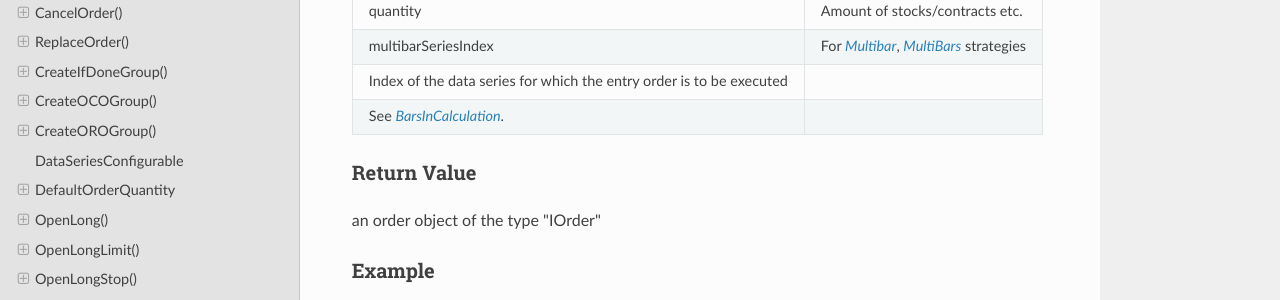
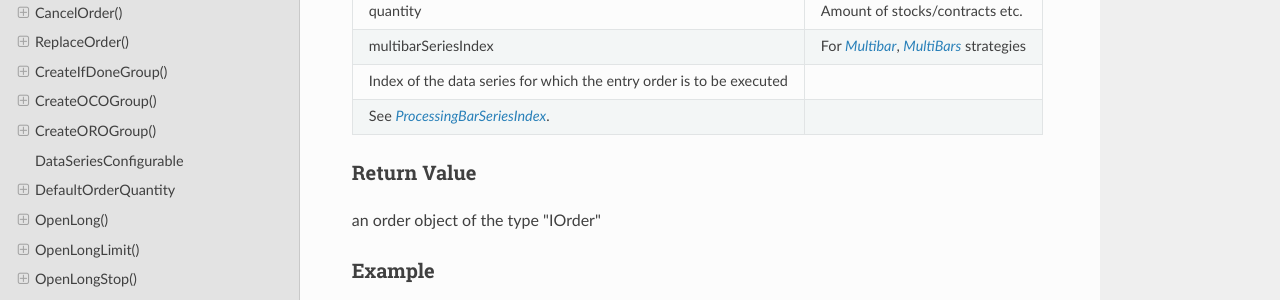
Before and after one commit to AgenaTrader/AgenaScript-documentation, an MkDocs documentation site: the page built from sources/strategy_programming.md, in a window 1280 px wide and 900 px high, scrolled down 11908 px. Shown: the part 151-451 px from the top of the window. Built offline with MkDocs 1.6.1, drawn with Linux system fonts in a browser that asks for light colours; nearby versions of some CDN libraries; old or Windows-style settings are respelled for this version of MkDocs; some of the changed text lies outside the part shown.

Commit message:
Syntax fix on some links
BarsInCalculation vs. ProcessingBarSeriesIndex

```diff
--- a/sources/strategy_programming.md
+++ b/sources/strategy_programming.md
@@ -82,7 +82,7 @@ BarsCountFromTradeOpen(int multibarSeriesIndex, string strategyName, int entries
 |                     |                                                                                                           |
 |---------------------|-----------------------------------------------------------------------------------------------------------|
 | strategyName          | The strategy name (string) that has been used to clearly label the entry within an entry method.            |
-| multibarSeriesIndex | For *[Multibar*](#multibar), [*MultiBars*](#multibars) strategies. Index for the data series for which the entry order was executed. See [*BarsInCalculation*](#barsinprogress), [*BarsInCalculation*](#barsinprogress). |
+| multibarSeriesIndex | For *[Multibar*](#multibar), [*MultiBars*](#multibars) strategies. Index for the data series for which the entry order was executed. See [*ProcessingBarSeriesIndex*](#processingbarseriesindex), [*ProcessingBarSeriesIndex*](#processingbarseriesindex). |
 | entriesAgo          | Number of entries in the past. A zero indicates the number of bars that have formed after the last entry. |
 
 ### Example
@@ -109,7 +109,7 @@ BarsCountFromTradeClose(int multibarSeriesIndex, string strategyName, int exitsA
 |                     |                                                                                                                           |
 |---------------------|---------------------------------------------------------------------------------------------------------------------------|
 | strategyName          | The Strategy name (string) that has been used to clearly label the exit within the exit method.    |
-| multibarSeriesIndex | For *[Multibar*](#multibar)[*MultiBars*](#multibars) strategies. Index of the data series for which the exit order has been executed. See [*BarsInCalculation*](#barsinprogress). |
+| multibarSeriesIndex | For *[Multibar*](#multibar)[*MultiBars*](#multibars) strategies. Index of the data series for which the exit order has been executed. See [*ProcessingBarSeriesIndex*](#processingbarseriesindex). |
 | exitsAgo            | Number of exits that have occurred in the past. A zero indicates the number of bars that have formed after the last exit. |
 
 ### Example
@@ -350,7 +350,7 @@ OpenLong(int multibarSeriesIndex, int quantity, string strategyName)
 |---------------------|-----------------------------------------------------------------------------------------------|
 | strategyName          | An unambiguous name                                                                           |
 | quantity            | The amount of stocks/contracts                                                                |
-| multibarSeriesIndex | For [*Multibar*](#multibar), [*MultiBars*](#multibars) strategies.  Index of the data series for which the entry order is to be executed. See [*BarsInCalculation*](#barsinprogress).  |
+| multibarSeriesIndex | For [*Multibar*](#multibar), [*MultiBars*](#multibars) strategies.  Index of the data series for which the entry order is to be executed. See [*ProcessingBarSeriesIndex*](#processingbarseriesindex).  |
 
 ### Return Value
 an order object of the type "IOrder"
@@ -391,7 +391,7 @@ OpenLongLimit(int multibarSeriesIndex, bool liveUntilCancelled, int quantity, do
 |---------------------|-------------|
 | strategyName          | An unambiguous name |
 | quantity            | Amount of stocks/contracts/etc.  |
-| multibarSeriesIndex | For [*Multibar*](#multibar) and [*MultiBars*](#multibars) strategies. Index of the data series for which the entry order is to be executed. See [*BarsInCalculation*](#barsinprogress). |
+| multibarSeriesIndex | For [*Multibar*](#multibar) and [*MultiBars*](#multibars) strategies. Index of the data series for which the entry order is to be executed. See [*ProcessingBarSeriesIndex*](#processingbarseriesindex). |
 | limitPrice          | A double value for the limit price |
 | liveUntilCancelled  | The order will not be deleted at the end of the bar, but will remain active until removed with [*CancelOrder*](#cancelorder) or until it reaches its expiry (see [*TimeInForce*](#timeinforce)). |
 
@@ -432,7 +432,7 @@ OpenLongStop(int multibarSeriesIndex, bool liveUntilCancelled, int quantity, dou
 |---------------------|-------------------------------------------------------------------------------------------|
 | strategyName          | An unambiguous name    |
 | quantity            | Amount of stocks or contracts etc.                                                                                                                                                    |
-| multibarSeriesIndex | For [*Multibar*](#multibar) and [*MultiBars*](#multibars) strategies Index of the data series for which an entry order is to be executed. See [*BarsInCalculation*](#barsinprogress).  |
+| multibarSeriesIndex | For [*Multibar*](#multibar) and [*MultiBars*](#multibars) strategies Index of the data series for which an entry order is to be executed. See [*ProcessingBarSeriesIndex*](#processingbarseriesindex).  |
 | stopPrice           | A double value for the stop price                                                                                                                                                     |
 | liveUntilCancelled  | The order will not be deleted at the end of the bar, but will remain active until deleted with the [*CancelOrder*](#cancelorder) command or until it reaches its expiry time (see [*TimeInForce*](#timeinforce)). |
 
@@ -473,7 +473,7 @@ OpenLongStopLimit(int multibarSeriesIndex, bool liveUntilCancelled, int quantity
 |--------------|-------------------------|
 | strategyName          | An unambiguous name       |
 | quantity            | Amount of stocks or contracts to be ordered   |
-| multibarSeriesIndex | For [*Multibar*](#multibar), [*MultiBars*](#multibars) strategies. Index of the data series for which the entry order is to be executed.  See [*BarsInCalculation*](#barsinprogress).  |
+| multibarSeriesIndex | For [*Multibar*](#multibar), [*MultiBars*](#multibars) strategies. Index of the data series for which the entry order is to be executed.  See [*ProcessingBarSeriesIndex*](#processingbarseriesindex).  |
 | stopPrice           | A double value for the stop price |
 | limitPrice          | A double value for the limit price |
 | liveUntilCancelled  | The order will not be deleted at the end of the bar, but will remain active until canceled with the CancelOrder command or until it reaches its expiry (see [*TimeInForce*](#timeinforce)). |
@@ -515,7 +515,7 @@ OpenShort(int multibarSeriesIndex, int quantity, string strategyName)
 | quantity            | Amount of stocks/contracts etc.                                      |
 | multibarSeriesIndex | For [*Multibar*](#multibar), [*MultiBars*](#multibars) strategies
 Index of the data series for which the entry order is to be executed
-See [*BarsInCalculation*](#barsinprogress).     |
+See [*ProcessingBarSeriesIndex*](#processingbarseriesindex).     |
 
 ### Return Value
 an order object of the type "IOrder"
@@ -554,7 +554,7 @@ OpenShortLimit(int multibarSeriesIndex, bool liveUntilCancelled, int quantity, d
 |---------------------|-------------------------------------------------|
 | strategyName          | An unambiguous name     |
 | quantity            | Amount to be ordered   |
-| multibarSeriesIndex | For [*Multibar*](#multibar), [*MultiBars*](#multibars) strategies. Index of the data series for which the entry order is to be executed. See [*BarsInCalculation*](#barsinprogress).   |
+| multibarSeriesIndex | For [*Multibar*](#multibar), [*MultiBars*](#multibars) strategies. Index of the data series for which the entry order is to be executed. See [*ProcessingBarSeriesIndex*](#processingbarseriesindex).   |
 | limitPrice          | A double value for the limit price   |
 | liveUntilCancelled  | The order will not be deleted at the end of the bar, but will remain active until deleted with the CancelOrder command or until it reaches its expiry (see [*TimeInForce*](#timeinforce)). |
 
@@ -592,7 +592,7 @@ OpenShortStop(int multibarSeriesIndex, bool liveUntilCancelled, int quantity, do
 |---------------------|---------------------------------------------------------------------------------------------------------------|
 | strategyName          | An unambiguous name                                                                                           |
 | quantity            | Amount to be ordered                                                                                          |
-| multibarSeriesIndex | For [*Multibar*](#multibar), [*MultiBars*](#multibars) strategies. Index of the data series for which the entry order is to be executed. See [*BarsInCalculation*](#barsinprogress). |
+| multibarSeriesIndex | For [*Multibar*](#multibar), [*MultiBars*](#multibars) strategies. Index of the data series for which the entry order is to be executed. See [*ProcessingBarSeriesIndex*](#processingbarseriesindex). |
 | stopPrice           | A double value for the stop price                                                                             |
 | liveUntilCancelled  | The order will remain active until canceled using the CancelOrder command or until it reaches its expiry time |
 
@@ -636,7 +636,7 @@ OpenShortStopLimit(int multibarSeriesIndex, bool liveUntilCancelled, int quantit
 | quantity   | Amount to be ordered       |
 | multibarSeriesIndex | For [*Multibar*](#multibar), [*MultiBars*](#multibars) strategies.
 Index of the data series for which an entry order is to be placed.
-See [*BarsInCalculation*](#barsinprogress).       |
+See [*ProcessingBarSeriesIndex*](#processingbarseriesindex).       |
 | stopPrice           | A double value for the stop price                                                                                                                            |
 | limitPrice          | A double value for the limit price                                                                                                                           |
 | liveUntilCancelled  | The order will not be deleted at the end of the bar, but will remain active until deleted using the CancelOrder command or until it reaches its expiry time. |
@@ -745,7 +745,7 @@ CloseLong(int multibarSeriesIndex, int quantity, string strategyName, string fro
 |---------------------|----------------------------------------------------------------------|
 | strategyName          | An unambiguous name                                                  |
 | quantity            | The quantity to be sold                                              |
-| multibarSeriesIndex | For [*Multibar*](#multibar), [*MultiBars*](#multibars) strategies. Index of the data series for which the exit order is to be executed. See [*BarsInCalculation*](#barsinprogress).   |
+| multibarSeriesIndex | For [*Multibar*](#multibar), [*MultiBars*](#multibars) strategies. Index of the data series for which the exit order is to be executed. See [*ProcessingBarSeriesIndex*](#processingbarseriesindex).   |
 | fromEntry signal    | The name of the attached entry signal                                |
 
 ### Return Value
@@ -789,7 +789,7 @@ CloseLongLimit(int multibarSeriesIndex, bool liveUntilCancelled, int quantity, d
 | strategyName          | An unambiguous name                                                                                                                                          |
 | fromEntry signal    | The name of the attached entry signal                                                                                                                        |
 | quantity            | Order quantity to be sold                                                                                                                                    |
-| multibarSeriesIndex | For [*Multibar*](#multibar), [*MultiBars*](#multibars) strategies. Index of the data series for which the exit order is to be executed. See [*BarsInCalculation*](#barsinprogress).  |
+| multibarSeriesIndex | For [*Multibar*](#multibar), [*MultiBars*](#multibars) strategies. Index of the data series for which the exit order is to be executed. See [*ProcessingBarSeriesIndex*](#processingbarseriesindex).  |
 | limitPrice          | A double value for the limit price                                                                                                                           |
 | liveUntilCancelled  | The order will not be deleted at the end of the bar, but will remain active until deleted using the CancelOrder command or until it reaches its expiry time. |
 
@@ -833,7 +833,7 @@ CloseLongStop(int multibarSeriesIndex, bool liveUntilCancelled, int quantity, do
 | strategyName          | An unambiguous name                                                                                                                                          |
 | fromEntry signal    | The name of the associated entry signal                                                                                                                      |
 | quantity            | The quantity to be sold                                                                                                                                      |
-| multibarSeriesIndex | For [*Multibar*](#multibar), [*MultiBars*](#multibars) strategies. Index of the data series for which the exit order is to be executed. See [*BarsInCalculation*](#barsinprogress).  |
+| multibarSeriesIndex | For [*Multibar*](#multibar), [*MultiBars*](#multibars) strategies. Index of the data series for which the exit order is to be executed. See [*ProcessingBarSeriesIndex*](#processingbarseriesindex).  |
 | stopPrice           | A double value for the stop price                                                                                                                            |
 | liveUntilCancelled  | The order will not be deleted at the end of the bar, but will remain active until deleted using the CancelOrder command or until it reaches its expiry time. |
 
@@ -879,7 +879,7 @@ CloseLongStopLimit(int multibarSeriesIndex, bool liveUntilCancelled, int quantit
 | strategyName          | An unambiguous name                                                                                                                                          |
 | fromEntry signal    | The name of the associated entry signal                                                                                                                      |
 | quantity            | The quantity to be sold                                                                                                                                      |
-| multibarSeriesIndex | For [*Multibar*](#multibar), [*MultiBars*](#multibars) strategies. Index of the data series for which the exit order is to be executed. See [*BarsInCalculation*](#barsinprogress). |
+| multibarSeriesIndex | For [*Multibar*](#multibar), [*MultiBars*](#multibars) strategies. Index of the data series for which the exit order is to be executed. See [*ProcessingBarSeriesIndex*](#processingbarseriesindex). |
 | limitPrice          | A double value for the limit price                                                                                                                           |
 | stopPrice           | A double value for the stop price                                                                                                                            |
 | liveUntilCancelled  | The order will not be deleted at the end of the bar, but will remain active until deleted using the CancelOrder command or until it reaches its expiry time. |
@@ -926,7 +926,7 @@ CloseShort(int multibarSeriesIndex, int quantity, string strategyName, string fr
 |---------------------|----------------------------------------------------------------------|
 | strategyName          | An unambiguous name                                                  |
 | Quantity            | Order quantity to be bought                                          |
-| multibarSeriesIndex | For [*Multibar*](#multibar), [*MultiBars*](#multibars) strategies. Index of the data series for which the exit order is to be executed. See [*BarsInCalculation*](#barsinprogress). |
+| multibarSeriesIndex | For [*Multibar*](#multibar), [*MultiBars*](#multibars) strategies. Index of the data series for which the exit order is to be executed. See [*ProcessingBarSeriesIndex*](#processingbarseriesindex). |
 | fromEntry signal    | The name of the associated entry signal                              |
 
 ### Return Value
@@ -971,7 +971,7 @@ CloseShortLimit(int multibarSeriesIndex, bool liveUntilCancelled, int quantity,
 | strategyName          | An unambiguous name                                                                                                                                          |
 | fromEntry signal    | The name of the associated entry signal                                                                                                                      |
 | quantity            | Order quantity to be bought                                                                                                                                  |
-| multibarSeriesIndex | For [*Multibar*](#multibar), [*MultiBars*](#multibars) strategies. Index of the data series for which the exit order is to be executed. See [*BarsInCalculation*](#barsinprogress).  |
+| multibarSeriesIndex | For [*Multibar*](#multibar), [*MultiBars*](#multibars) strategies. Index of the data series for which the exit order is to be executed. See [*ProcessingBarSeriesIndex*](#processingbarseriesindex).  |
 | limitPrice          | A double value for the limit price                                                                                                                           |
 | liveUntilCancelled  | The order will not be deleted at the end of the bar, but will remain active until deleted using the CancelOrder command or until it reaches its expiry time. |
 
@@ -1013,7 +1013,7 @@ CloseShortStop(int multibarSeriesIndex, bool liveUntilCancelled, int quantity, d
 | strategyName          | An unambiguous name    |
 | fromEntry signal    | The name of the associated entry signal    |
 | quantity            | Order quantity to be bought    |
-| multibarSeriesIndex | For [*Multibar*](#multibar), [*MultiBars*](#multibars) strategies. Index of the data series for which the exit order is to be executed. See [*BarsInCalculation*](#barsinprogress). |
+| multibarSeriesIndex | For [*Multibar*](#multibar), [*MultiBars*](#multibars) strategies. Index of the data series for which the exit order is to be executed. See [*ProcessingBarSeriesIndex*](#processingbarseriesindex). |
 | stopPrice           | A double value for the stop price    |
 | liveUntilCancelled  | The order will not be deleted at the end of the bar, but will remain active until deleted using the CancelOrder command or until it reaches its expiry time. |
 
@@ -1057,7 +1057,7 @@ CloseShortStopLimit(int multibarSeriesIndex, bool liveUntilCancelled, int quanti
 | strategyName          | An unambiguous name      |
 | fromEntry signal    | The name of the associated entry signal    |
 | quantity            | Order quantity to be bought      |
-| multibarSeriesIndex | For [*Multibar*](#multibar), [*MultiBars*](#multibars) strategies. Index of the data series for which the exit order is to be executed. See [*BarsInCalculation*](#barsinprogress). |
+| multibarSeriesIndex | For [*Multibar*](#multibar), [*MultiBars*](#multibars) strategies. Index of the data series for which the exit order is to be executed. See [*ProcessingBarSeriesIndex*](#processingbarseriesindex). |
 | limitPrice          | A double value for the limit price    |
 | stopPrice           | A double value for the stop price      |
 | liveUntilCancelled  | The order will not be deleted at the end of the bar, but will remain active until deleted using the CancelOrder command or until it reaches its expiry time. |
@@ -1533,7 +1533,7 @@ SubmitOrder(int multibarSeriesIndex, OrderAction orderAction, OrderType orderTyp
 |---------------------|--------------------------------------------------------------------|
 | multibarSeriesIndex | For multi-bar strategies.
 Index of the data series for which the order is to be executed.
-See BarsInCalculation.                                                 |
+See [*ProcessingBarSeriesIndex*](#processingbarseriesindex).                                                 |
 | orderAction         | Possible values are:
 OrderAction.Buy
 Buy order for a long entry
```
Also changed, not shown: sources/events.md (+2 -2 lines), sources/handling_bars_and_instruments.md (+9 -9 lines), sources/keywords.md (+10 -10 lines).
